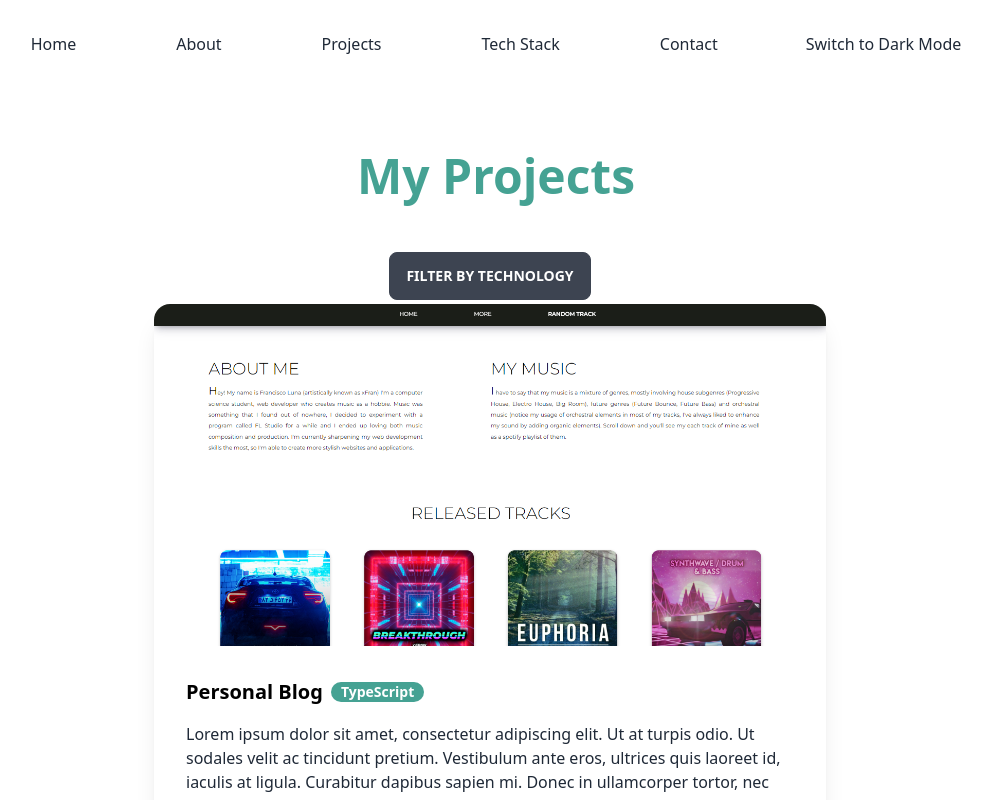
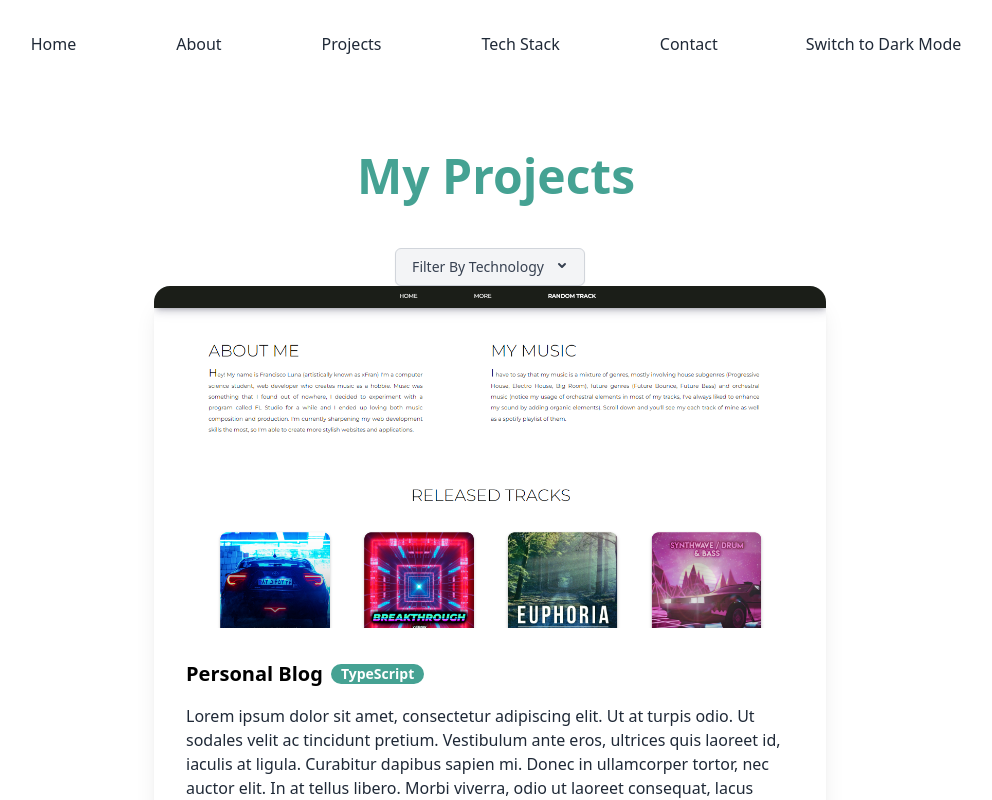
Before and after one commit to franciscoluna-28/New-Portfolio-2023, a React (Vite) app: page /projects in a window 1280 px wide. Shown: the top 800 px of the page, without its empty margins (150-1142 px from the left). Built offline with nearby package versions, Linux system fonts and the light colour scheme.

Commit message:
updated dropdown menu for filtering

```diff
--- a/src/components/FilterByMainTechnologyDropdown/index.tsx
+++ b/src/components/FilterByMainTechnologyDropdown/index.tsx
@@ -1,30 +1,72 @@
 // FilterByMainTechnologyDropdown.tsx
 import { useContext } from 'react';
 import { MainTechnologyContext } from '../../context/MainTechnologyContext';
+import { useState } from 'react'
 
 export function FilterByMainTechnology() {
+  const [isOpen, setIsOpen] = useState(false);
   const { setSelectedTechnology } = useContext(MainTechnologyContext);
 
   function handleTechnologyChange(technology: string) {
     setSelectedTechnology(technology);
+    setIsOpen(false);
   }
 
   return (
-    <div className="dropdown dropdown-bottom">
-      <label tabIndex={0} className="btn m-1">
-        Filter By Technology
-      </label>
-      <ul tabIndex={0} className="dropdown-content menu p-2 shadow bg-base-100 rounded-box w-52">
-        <li>
-          <button onClick={() => handleTechnologyChange("")}>All</button>
-        </li>
-        <li>
-          <button onClick={() => handleTechnologyChange("TypeScript")}>TypeScript</button>
-        </li>
-        <li>
-          <button onClick={() => handleTechnologyChange("React")}>React</button>
-        </li>
-      </ul>
-   </div>
-  )
+    <div className="relative inline-block text-left z-50">
+      <div>
+        <button
+          type="button"
+          className="inline-flex justify-center w-full px-4 py-2 text-sm font-medium text-gray-700 bg-gray-100 border border-gray-300 rounded-md shadow-sm hover:bg-gray-50 focus:outline-none focus:ring-2 focus:ring-offset-2 focus:ring-indigo-500"
+          id="filter-menu"
+          aria-haspopup="true"
+          aria-expanded="true"
+          onClick={() => setIsOpen(!isOpen)}
+        >
+          Filter By Technology
+          <svg
+            className="-mr-1 ml-2 h-5 w-5"
+            xmlns="http://www.w3.org/2000/svg"
+            viewBox="0 0 20 20"
+            fill="currentColor"
+            aria-hidden="true"
+          >
+            <path
+              fillRule="evenodd"
+              d="M6.293 6.293a1 1 0 011.414 0L10 8.586l2.293-2.293a1 1 0 011.414 1.414l-3 3a1 1 0 01-1.414 0l-3-3a1 1 0 010-1.414z"
+              clipRule="evenodd"
+            />
+          </svg>
+        </button>
+      </div>
+
+      {isOpen && (
+        <div className="origin-top-right absolute right-0 mt-2 w-56 rounded-md shadow-lg bg-white ring-1 ring-black ring-opacity-5">
+          <div className="py-1" role="none">
+            <button
+              className="text-gray-700 block px-4 py-2 text-sm w-full text-left hover:bg-gray-100"
+              onClick={() => handleTechnologyChange("")}
+              role="menuitem"
+            >
+              All
+            </button>
+            <button
+              className="text-gray-700 block px-4 py-2 text-sm w-full text-left hover:bg-gray-100"
+              onClick={() => handleTechnologyChange("TypeScript")}
+              role="menuitem"
+            >
+              TypeScript
+            </button>
+            <button
+              className="text-gray-700 block px-4 py-2 text-sm w-full text-left hover:bg-gray-100"
+              onClick={() => handleTechnologyChange("React")}
+              role="menuitem"
+            >
+              React
+            </button>
+          </div>
+        </div>
+      )}
+    </div>
+  );
 }
```
